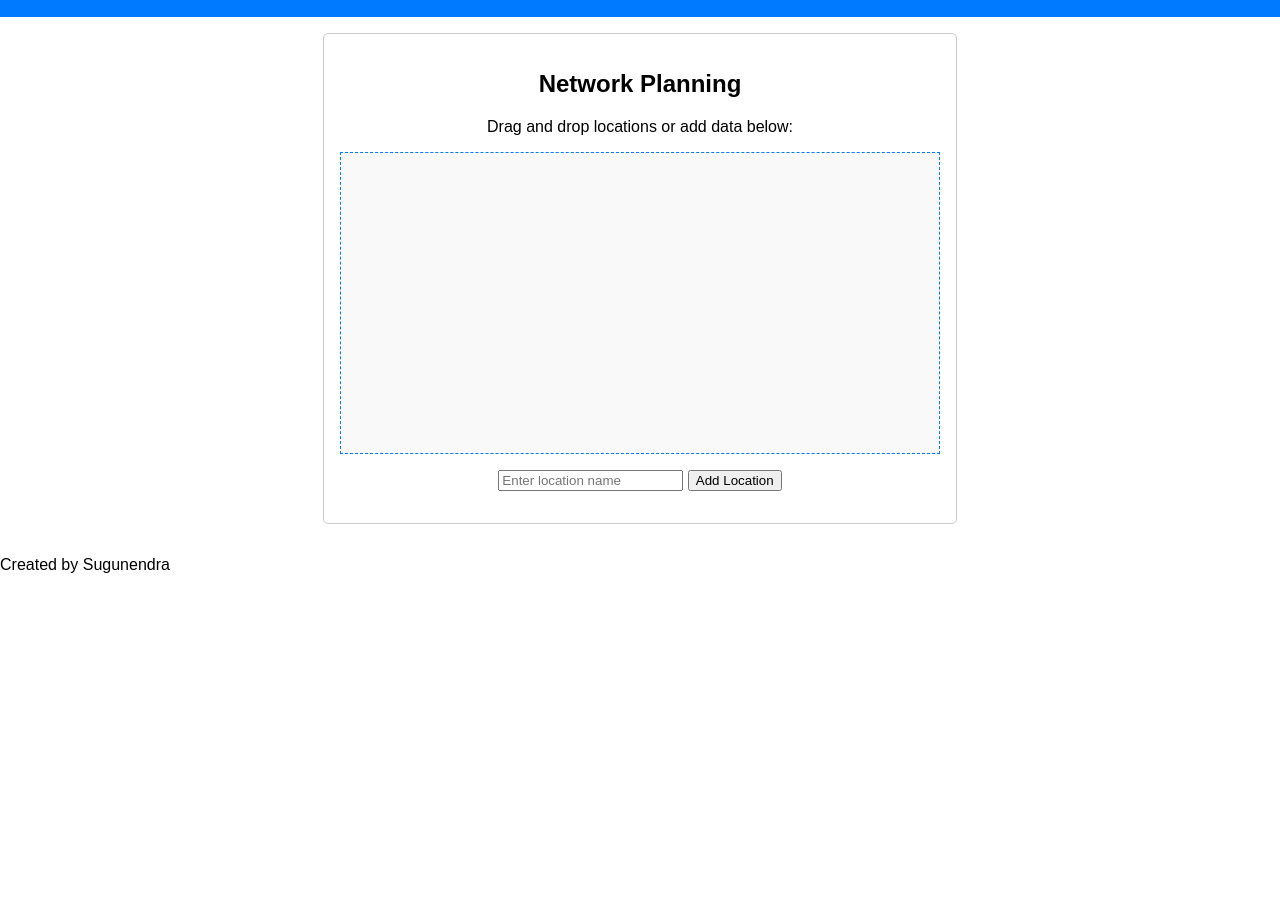
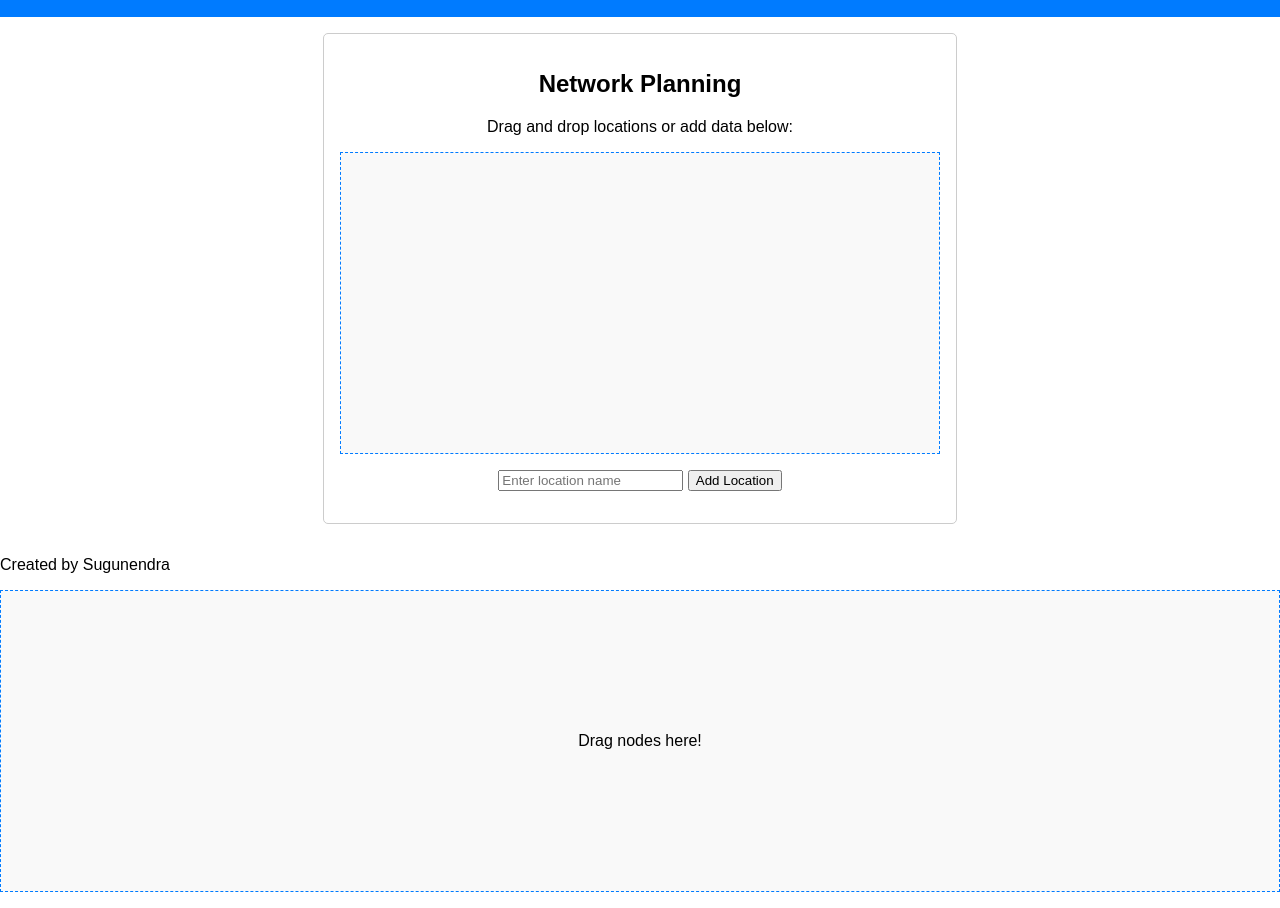
Before and after one commit to sugunendra/SCM, a plain HTML site: page index.html in a window 1280 px wide. Shown: the part 95-1003 px from the top of the page. Before the commit the page ends 800 px from the top, so only its background shows below. Drawn offline with Linux system fonts and the light colour scheme.

Commit message:
Update index.html

```diff
--- a/index.html
+++ b/index.html
@@ -27,5 +27,9 @@
     </footer>
     <script src="script.js"></script>
     <script src="https://cdn.jsdelivr.net/npm/@interactjs/interactjs/dist/interact.min.js"></script>
+    <div id="network" class="network-area">
+        <p>Drag nodes here!</p>
+    </div>
+
 </body>
 </html>
```
